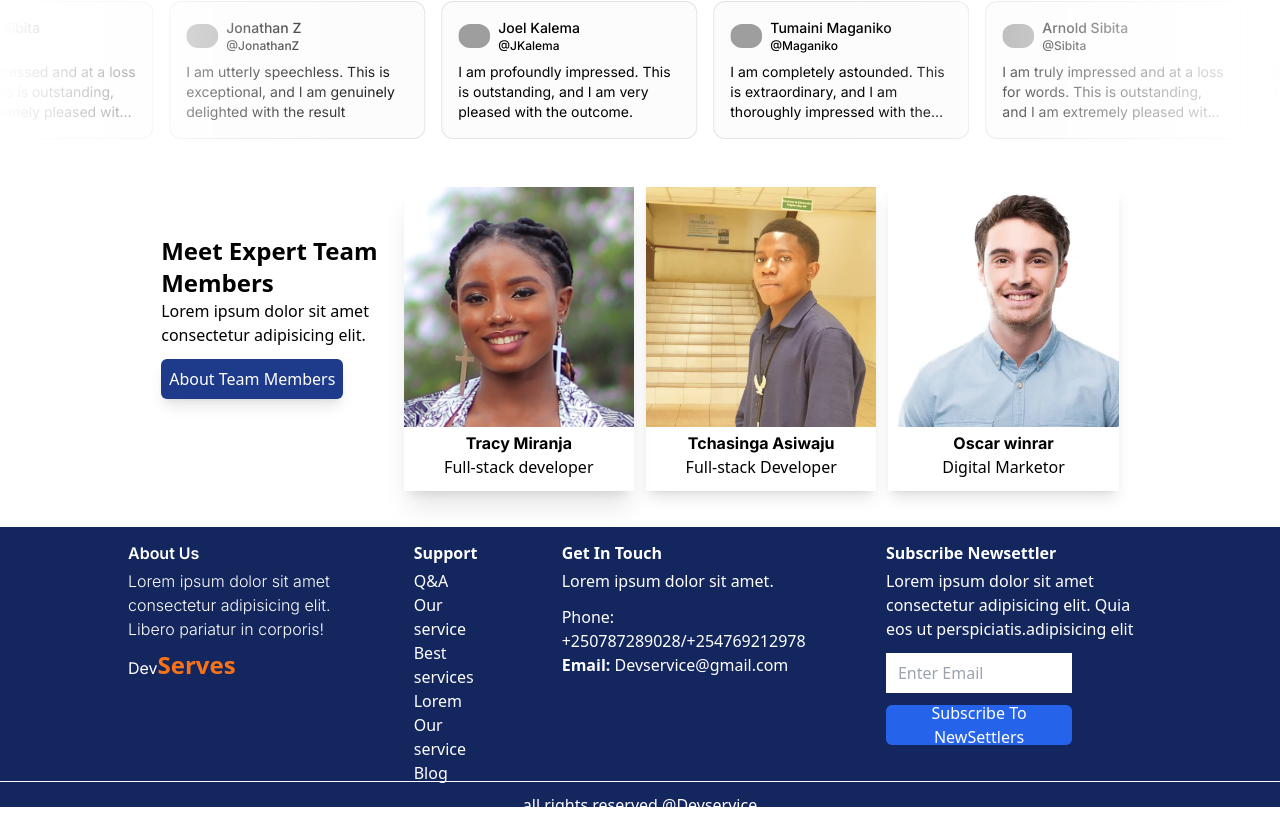
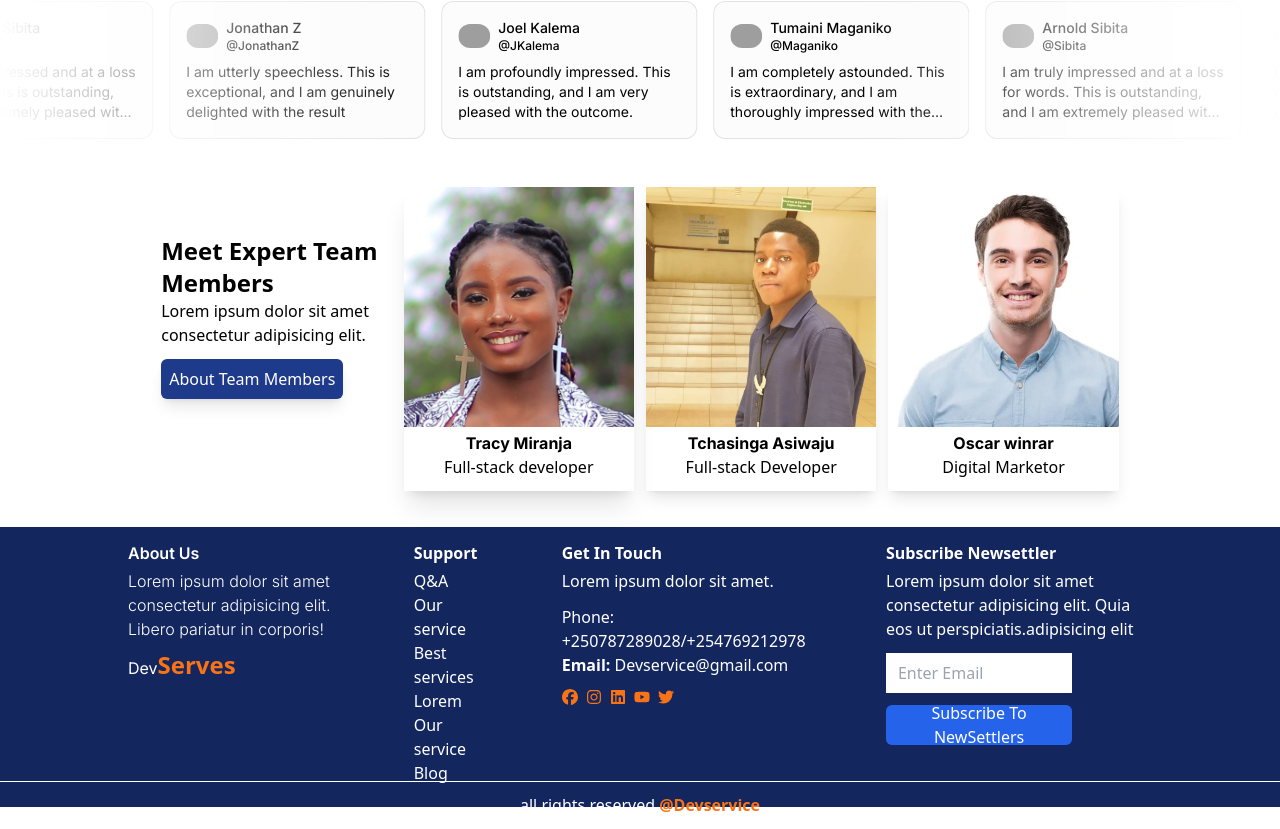
Before and after one commit to tchasinga/devservice, a Next.js app: page / in a window 1280 px wide. Shown: the part 2562-3391 px from the top of the page. Built offline with nearby package versions, Linux system fonts and the light colour scheme; grey boxes are pictures that could not be loaded.

Commit message:
Modify footer

```diff
--- a/src/app/Components/Footer.jsx
+++ b/src/app/Components/Footer.jsx
@@ -1,4 +1,11 @@
 import React from "react";
+import {
+  FaFacebook,
+  FaInstagram,
+  FaLinkedin,
+  FaTwitter,
+  FaYoutube,
+} from "react-icons/fa6";
 
 function Footer() {
   return (
@@ -42,6 +49,13 @@ function Footer() {
           <h4 className="font-poppins font-sans">
             <span className="font-semibold">Email:</span> Devservice@gmail.com{" "}
           </h4>
+          <div className="flex flex-row gap-2 mt-3 font-[10px] text-base text-orange-500">
+            <FaFacebook className="hover:scale-125 hover:text-white" />
+            <FaInstagram className="hover:scale-125 hover:text-white" />
+            <FaLinkedin className="hover:scale-125 hover:text-white" />
+            <FaYoutube className="hover:scale-125 hover:text-white" />
+            <FaTwitter className="hover:scale-125 hover:text-white" />
+          </div>
         </div>
         <div className="w-[30%]">
           <h2 className="font-semibold font-poppins font-sans">
@@ -67,7 +81,8 @@ function Footer() {
       <div className="h-10px mb-0 w-full flex items-center flex-col">
         <div className="bg-white h-[0.3px] w-[100%]"></div>
         <h3 className="font-poppins font-sans m-3">
-          all rights reserved @Devservice
+          all rights reserved{" "}
+          <span className="text-orange-500 font-bold">@Devservice</span>
         </h3>
       </div>
     </div>
```
